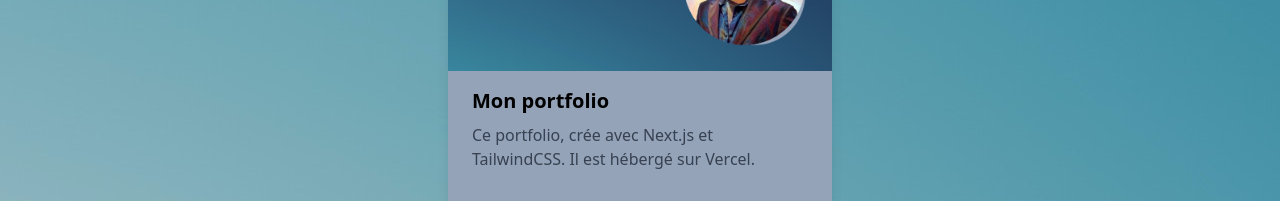
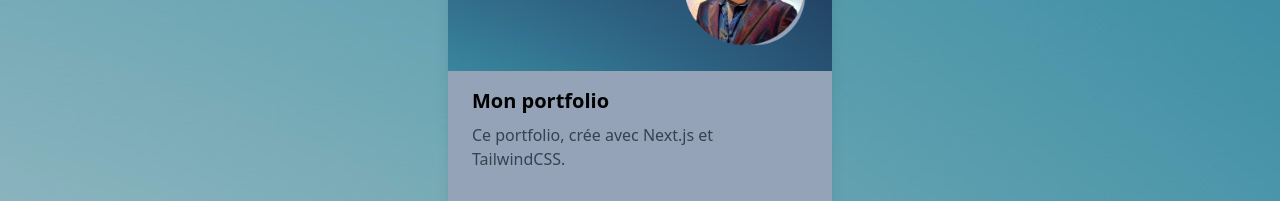
Before and after one commit to R-Thibault/portfolio, a Next.js app: page / in a window 1280 px wide. Shown: the part 1780-1981 px from the top of the page. Built offline with nearby package versions, Linux system fonts and the light colour scheme.

Commit message:
Missing text change with location

```diff
--- a/pages/index.js
+++ b/pages/index.js
@@ -57,8 +57,7 @@ const Cards = [
   },
   {
     title: "Mon portfolio",
-    description:
-      "Ce portfolio, crée avec Next.js et TailwindCSS. Il est hébergé sur Vercel.",
+    description: "Ce portfolio, crée avec Next.js et TailwindCSS.",
     image: "/portfolio-screenshot.png",
 
     git: "https://github.com/R-Thibault/portfolio.git",
```
